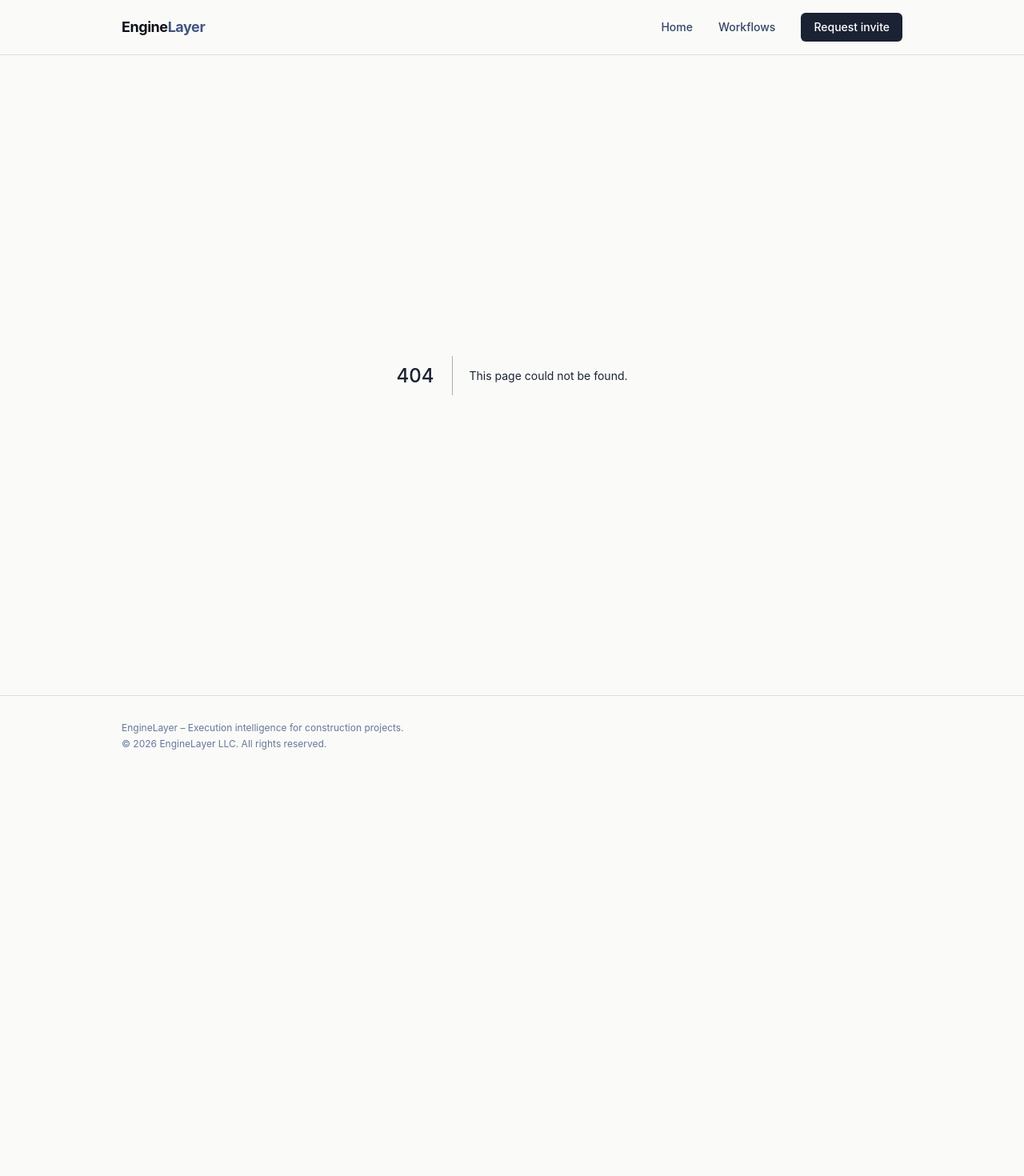
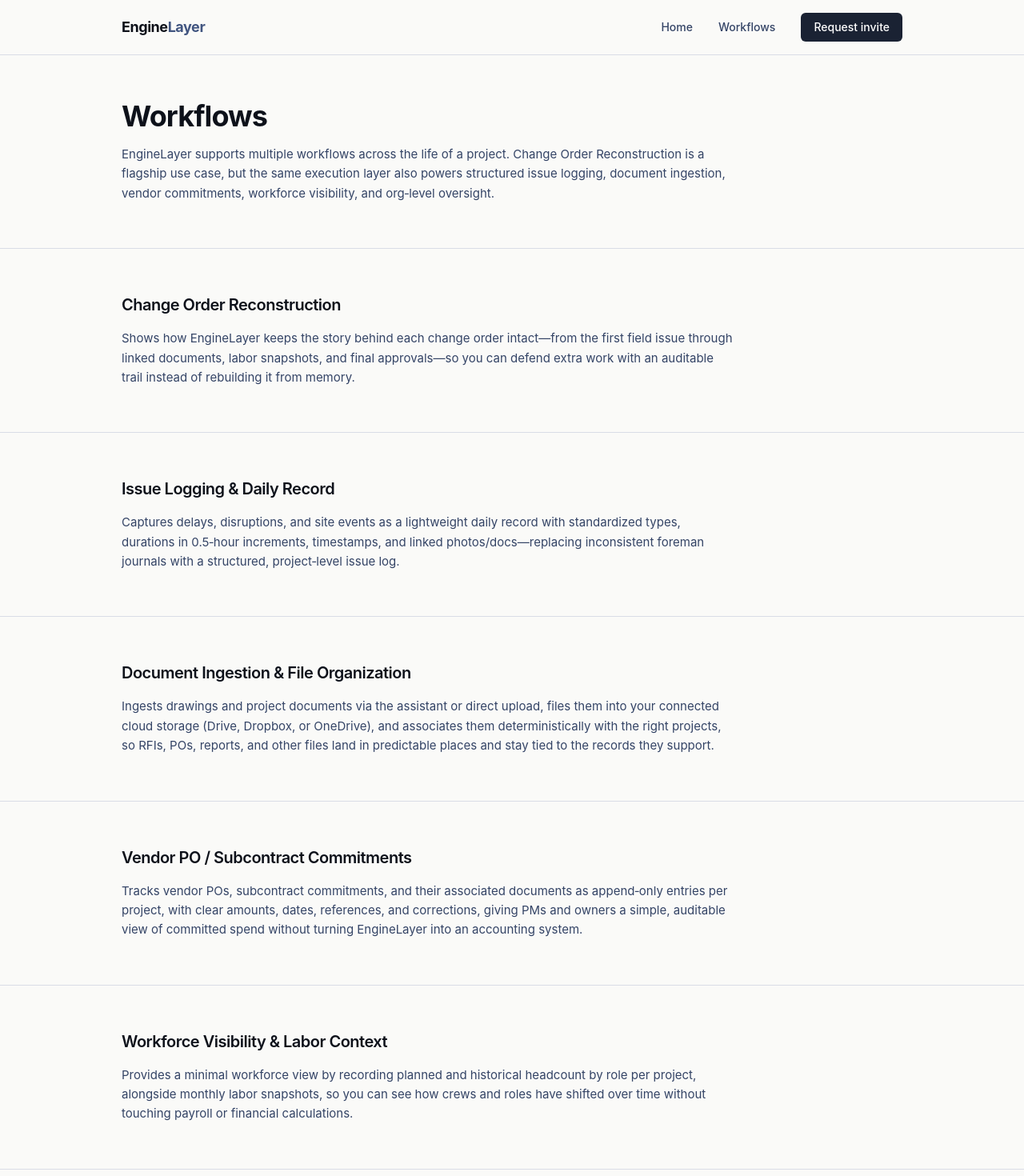
Before and after one commit to EngineLayer-ai/enginelayer-marketing, a Next.js app: page /workflows in a window 1280 px wide. Before the commit this address had no page. Shown: the top 1470 px of the page at 80% size. Before the commit the page ends 970 px from the top, so only its background shows below. Built offline with nearby package versions, Linux system fonts and the light colour scheme.

Commit message:
Add /workflows hub page with 6 workflow sections

```diff
--- /dev/null
+++ b/src/app/workflows/page.tsx
@@ -0,0 +1,82 @@
+import { CTASection } from "@/components/CTASection";
+
+export const metadata = {
+  title: "Workflows | EngineLayer",
+  description:
+    "EngineLayer supports multiple workflows across the life of a construction project—from issue logging and change order reconstruction to document ingestion, vendor commitments, workforce visibility, and org-level oversight.",
+};
+
+const workflows = [
+  {
+    id: "co-reconstruction",
+    title: "Change Order Reconstruction",
+    description:
+      "Shows how EngineLayer keeps the story behind each change order intact—from the first field issue through linked documents, labor snapshots, and final approvals—so you can defend extra work with an auditable trail instead of rebuilding it from memory.",
+  },
+  {
+    id: "issue-log",
+    title: "Issue Logging & Daily Record",
+    description:
+      "Captures delays, disruptions, and site events as a lightweight daily record with standardized types, durations in 0.5‑hour increments, timestamps, and linked photos/docs—replacing inconsistent foreman journals with a structured, project‑level issue log.",
+  },
+  {
+    id: "document-ingestion",
+    title: "Document Ingestion & File Organization",
+    description:
+      "Ingests drawings and project documents via the assistant or direct upload, files them into your connected cloud storage (Drive, Dropbox, or OneDrive), and associates them deterministically with the right projects, so RFIs, POs, reports, and other files land in predictable places and stay tied to the records they support.",
+  },
+  {
+    id: "vendor-commitments",
+    title: "Vendor PO / Subcontract Commitments",
+    description:
+      "Tracks vendor POs, subcontract commitments, and their associated documents as append‑only entries per project, with clear amounts, dates, references, and corrections, giving PMs and owners a simple, auditable view of committed spend without turning EngineLayer into an accounting system.",
+  },
+  {
+    id: "workforce",
+    title: "Workforce Visibility & Labor Context",
+    description:
+      "Provides a minimal workforce view by recording planned and historical headcount by role per project, alongside monthly labor snapshots, so you can see how crews and roles have shifted over time without touching payroll or financial calculations.",
+  },
+  {
+    id: "org-admin",
+    title: "Org Admin Overview & Weekly Summaries",
+    description:
+      "Gives Org Admins an internal overview of issues, labor snapshots, and change order activity across projects, plus weekly PDF summaries saved to your drive, so leadership can steer conversations using consistent signals while leaving all underlying records append‑only and auditable.",
+  },
+];
+
+export default function WorkflowsPage() {
+  return (
+    <>
+      <section className="border-b border-navy-100">
+        <div className="mx-auto max-w-5xl px-6 py-14">
+          <h1 className="font-display text-3xl font-bold tracking-tight text-navy-900 sm:text-4xl">
+            Workflows
+          </h1>
+          <p className="mt-4 max-w-3xl text-[15px] leading-relaxed text-navy-600">
+            EngineLayer supports multiple workflows across the life of a
+            project. Change Order Reconstruction is a flagship use case, but the
+            same execution layer also powers structured issue logging, document
+            ingestion, vendor commitments, workforce visibility, and
+            org&#8209;level oversight.
+          </p>
+        </div>
+      </section>
+
+      {workflows.map((wf) => (
+        <section key={wf.id} id={wf.id} className="border-b border-navy-100">
+          <div className="mx-auto max-w-5xl px-6 py-14">
+            <h2 className="mb-4 font-display text-xl font-semibold tracking-tight text-navy-900">
+              {wf.title}
+            </h2>
+            <p className="max-w-3xl text-[15px] leading-relaxed text-navy-600">
+              {wf.description}
+            </p>
+          </div>
+        </section>
+      ))}
+
+      <CTASection />
+    </>
+  );
+}
```
